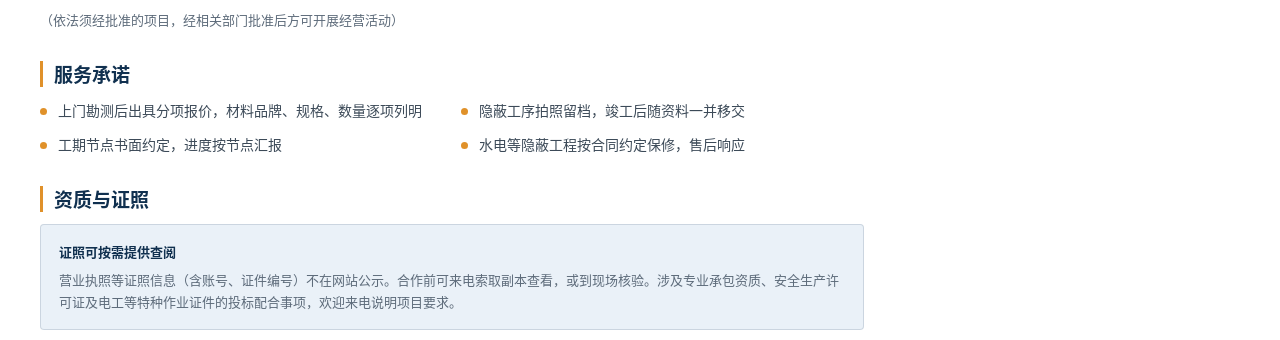
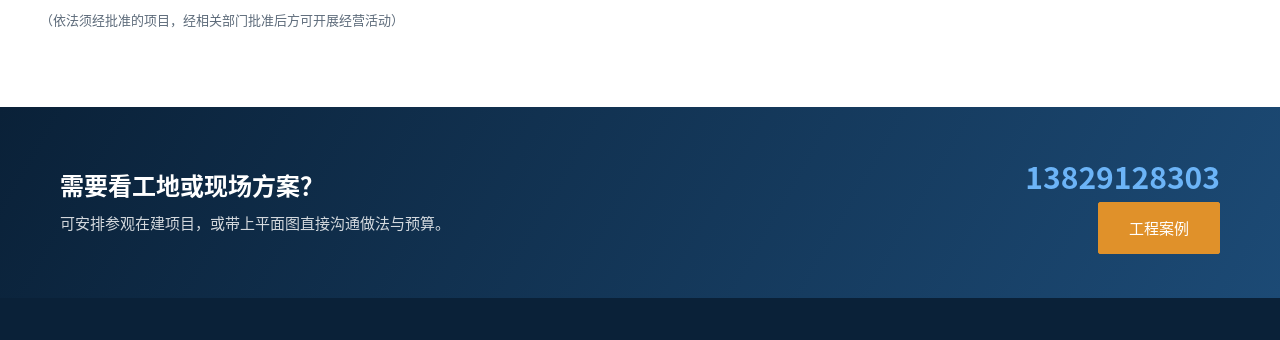
Before and after one commit to xiaoyey096-bit/huaqun-engineering, a plain HTML site: page about.html in a window 1280 px wide. Shown: the part 942-1282 px from the top of the page. Drawn offline with Linux system fonts and the light colour scheme.

Commit message:
关于页去掉服务承诺与资质证照模块

```diff
--- a/about.html
+++ b/about.html
@@ -54,20 +54,6 @@
         <tr><th>土木工程</th><td>厂区配套土建、设备基础、砌体隔墙与地面工程</td></tr>
       </table>
       <p style="margin-top:12px;font-size:13px;color:var(--ink-l)">（依法须经批准的项目，经相关部门批准后方可开展经营活动）</p>
-
-      <h3>服务承诺</h3>
-      <ul class="scope-list" style="margin-top:0">
-        <li>上门勘测后出具分项报价，材料品牌、规格、数量逐项列明</li>
-        <li>隐蔽工序拍照留档，竣工后随资料一并移交</li>
-        <li>工期节点书面约定，进度按节点汇报</li>
-        <li>水电等隐蔽工程按合同约定保修，售后响应</li>
-      </ul>
-
-      <h3 id="cert">资质与证照</h3>
-      <div class="notice">
-        <b>证照可按需提供查阅</b>
-        营业执照等证照信息（含账号、证件编号）不在网站公示。合作前可来电索取副本查看，或到现场核验。涉及专业承包资质、安全生产许可证及电工等特种作业证件的投标配合事项，欢迎来电说明项目要求。
-      </div>
     </div>
 
     <aside class="d-side">
```
